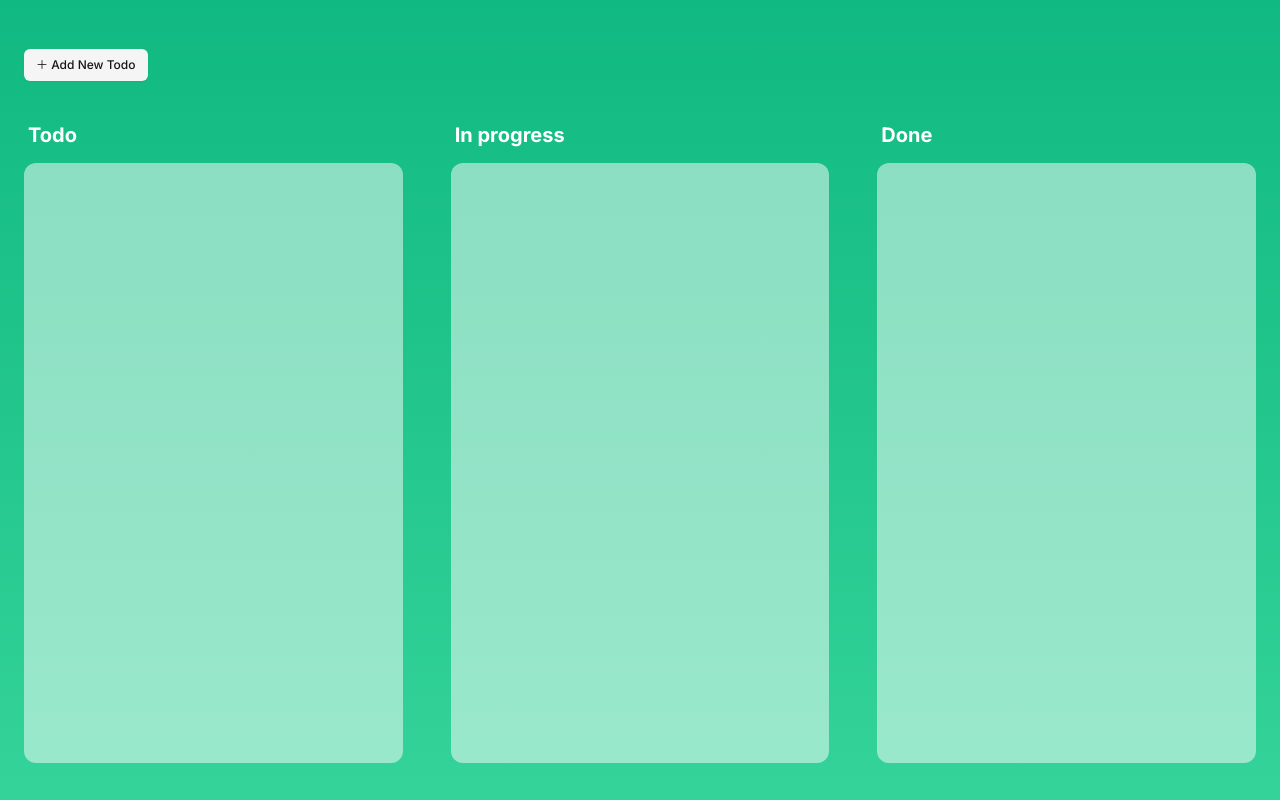
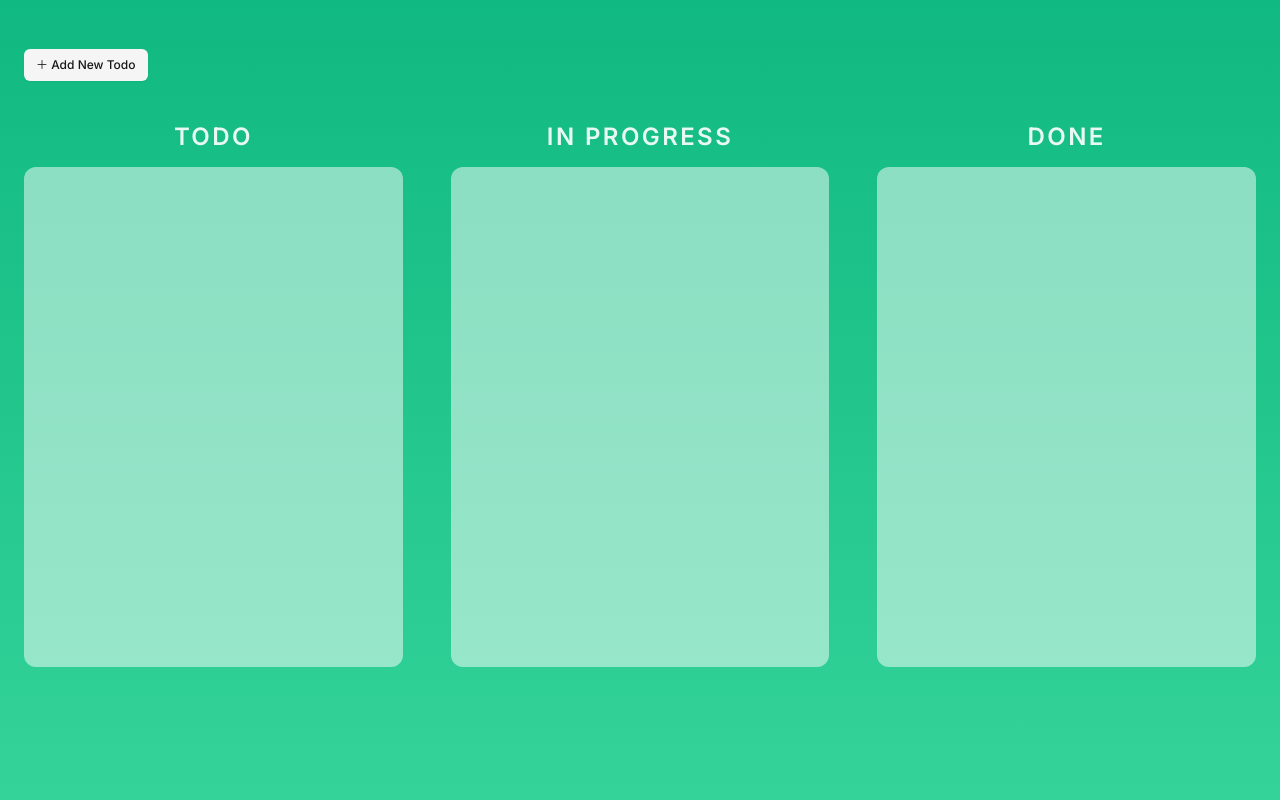
Before and after one commit to lmac-1/zustand-play, a Next.js app: page / in a window 1280 px wide. Built offline with nearby package versions, Linux system fonts and the light colour scheme.

Commit message:
improves styling

```diff
--- a/components/column.tsx
+++ b/components/column.tsx
@@ -34,8 +34,10 @@ export const Column = ({
     dragTask(null);
   };
   return (
-    <section className='h-[600px] flex-1'>
-      <h2 className='font-2xl ml-1 font-bold text-white'>{title}</h2>
+    <section className='h-[500px] flex-1'>
+      <h2 className='text-center text-2xl font-semibold uppercase tracking-widest text-white/90'>
+        {title}
+      </h2>
       <div
         className='mt-3.5 h-full w-full rounded-xl bg-white/50 p-4'
         onDrop={handleDrop}
--- a/components/task.tsx
+++ b/components/task.tsx
@@ -21,8 +21,8 @@ export const Task = ({
       className={cn(
         'flex cursor-move items-start justify-between rounded-lg bg-white/75 px-3 py-2 text-gray-900',
         {
-          'border-2 border-sky-500': status === 'TODO',
-          'border-2 border-amber-500': status === 'IN_PROGRESS',
+          'border-2 border-rose-400': status === 'TODO',
+          'border-2 border-orange-300': status === 'IN_PROGRESS',
           'border-2 border-emerald-500': status === 'DONE'
         }
       )}
```
